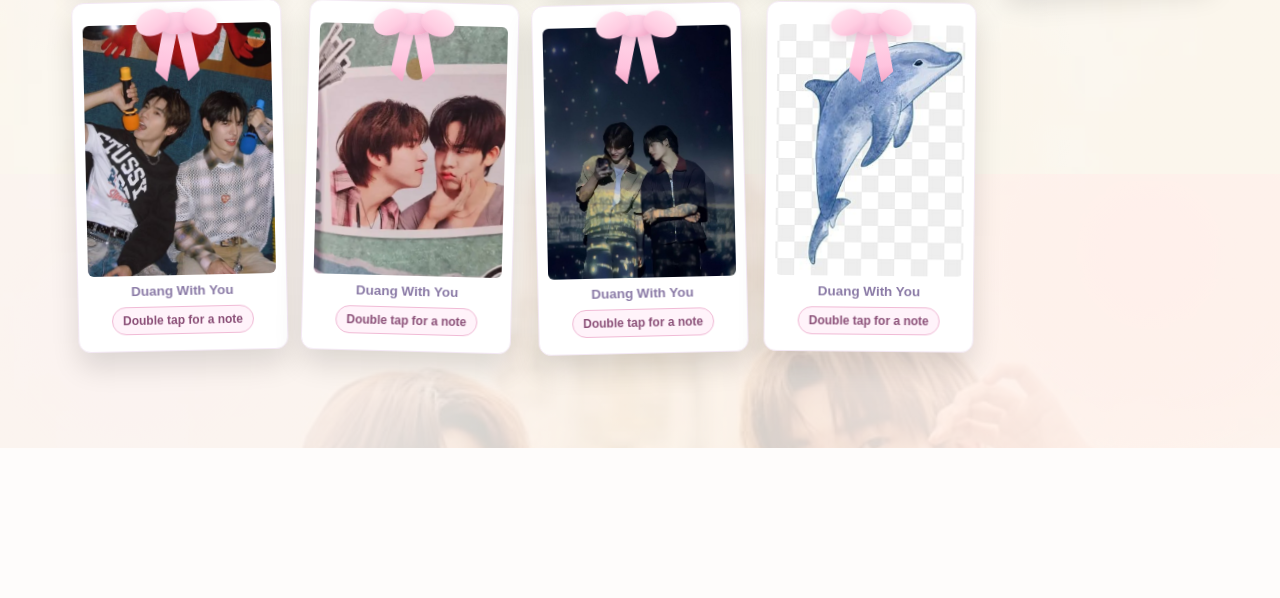
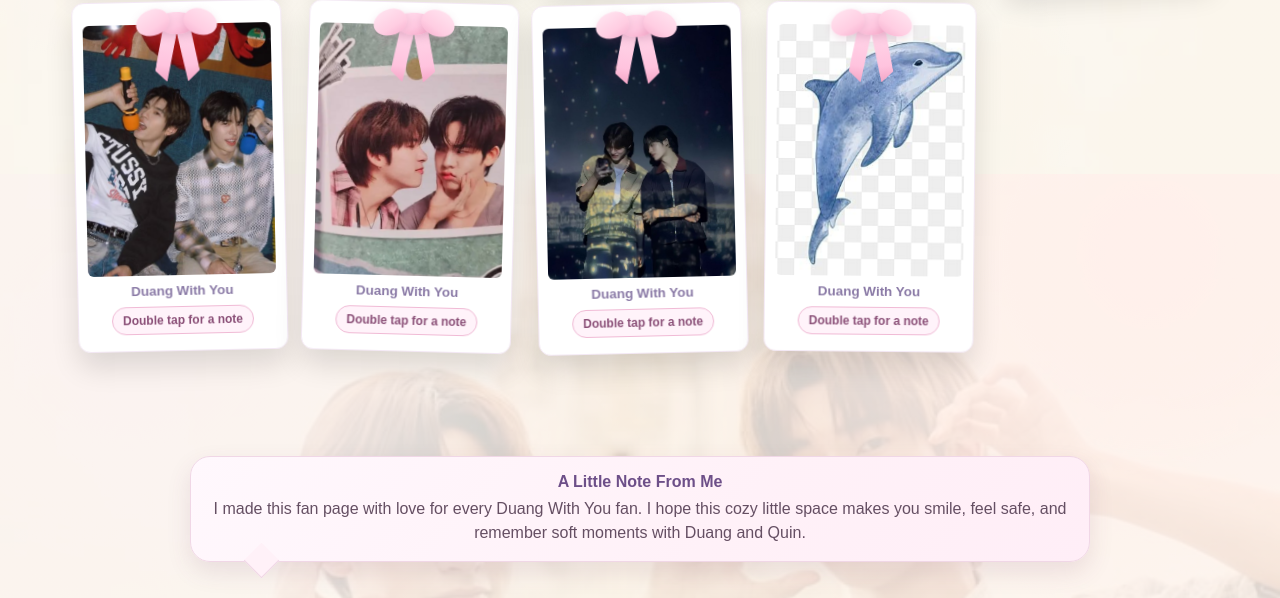
Before and after one commit to kobitaisgoingcrazy/dwyobsessionisreal, a Flask app: page / in a window 1280 px wide. Shown: the part 2226-2824 px from the top of the page. Before the commit the page ends 2674 px from the top, so only its background shows below. Run offline with Flask 3, Linux system fonts and the light colour scheme.

Commit message:
thank you for viewing my website^^ it was a roller-coaster while making it and i will try to make it look even better I LOVE DUANGQUIN

```diff
--- a/static/style.css
+++ b/static/style.css
@@ -218,3 +218,38 @@ button{
   border-bottom:2px solid #d8c6f4;
 }
 .fan-link a:hover{opacity:.85}
+
+.fan-note-bubble{
+  width:min(92%,900px);
+  margin:8px auto 36px;
+  padding:16px 18px;
+  border-radius:20px;
+  border:1px solid #f0d7e6;
+  background:linear-gradient(135deg,#fff8fd,#fff1f8 60%,#ffeef7);
+  box-shadow:0 10px 24px rgba(110,58,93,.12);
+  position:relative;
+}
+.fan-note-bubble::after{
+  content:"";
+  position:absolute;
+  bottom:-12px;
+  left:58px;
+  width:24px;
+  height:24px;
+  background:#fff1f8;
+  border-left:1px solid #f0d7e6;
+  border-bottom:1px solid #f0d7e6;
+  transform:rotate(-45deg);
+}
+.fan-note-title{
+  margin:0 0 6px;
+  font-size:1rem;
+  font-weight:700;
+  color:#6d4f88;
+}
+.fan-note-text{
+  margin:0;
+  color:#654f63;
+  line-height:1.5;
+  font-weight:500;
+}
--- a/templates/index.html
+++ b/templates/index.html
@@ -41,6 +41,11 @@
   <div id="gallery" class="gallery"></div>
   <div id="scrollTrigger"></div>
 
+  <section class="fan-note-bubble">
+    <p class="fan-note-title">A Little Note From Me</p>
+    <p class="fan-note-text">I made this fan page with love for every Duang With You fan. I hope this cozy little space makes you smile, feel safe, and remember soft moments with Duang and Quin.</p>
+  </section>
+
   <audio id="bgm" loop>
     <source src="{{ url_for('static', filename='sounds/duang.mp3') }}" type="audio/mpeg">
   </audio>
```
